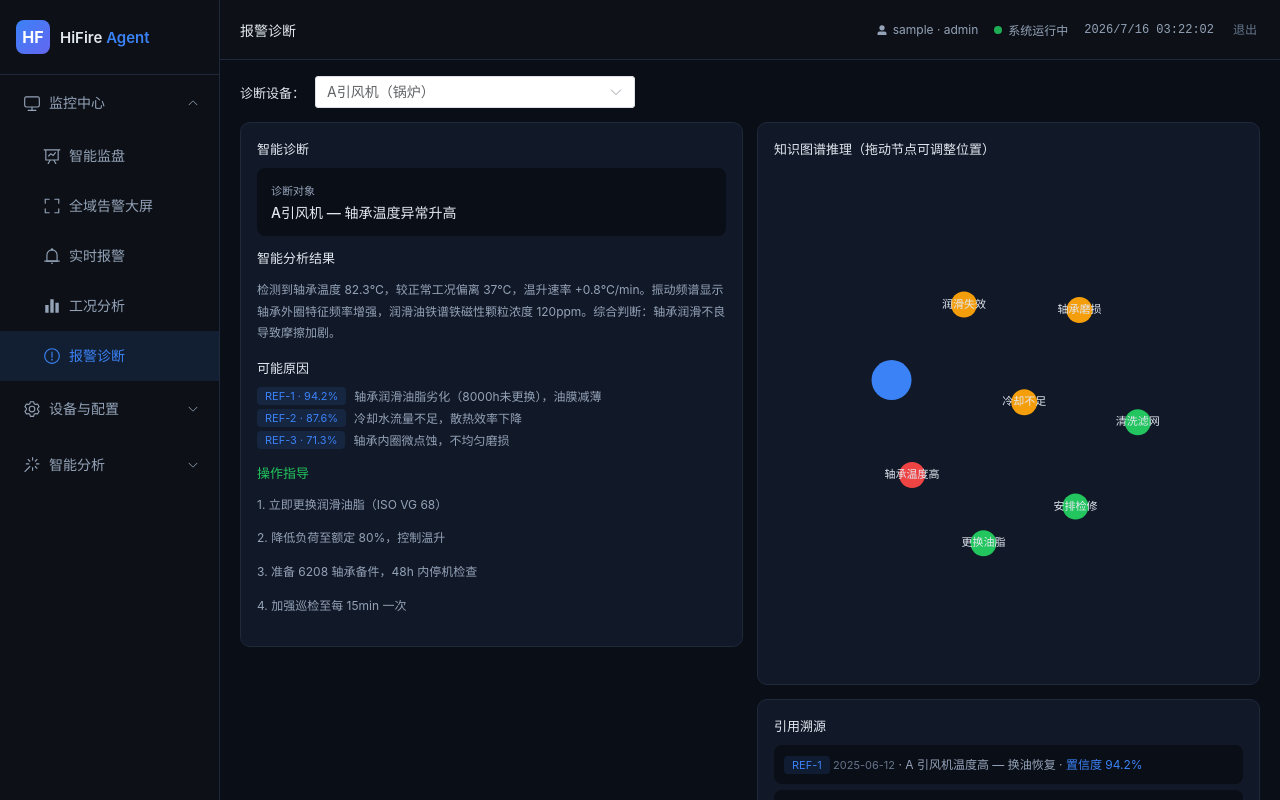
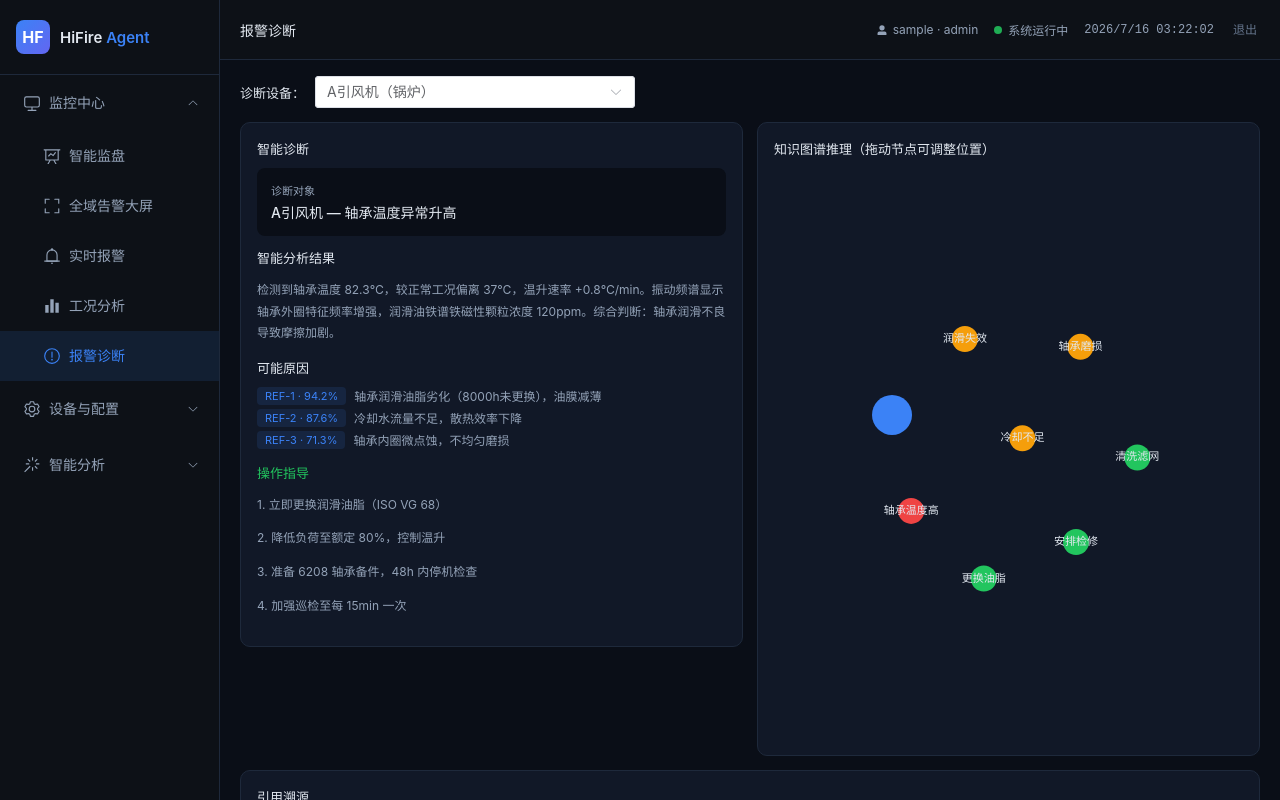
Before and after one commit to lanfan318/1.00, a Vue app: page /diagnosis in a window 1280 px wide. Built offline with nearby package versions, Linux system fonts and the light colour scheme; sample sign-in values are in the browser's storage.

Commit message:
诊断页改版：知识图谱占右栏+引用溯源全宽放底部

```diff
--- a/src/views/DiagnosisView.vue
+++ b/src/views/DiagnosisView.vue
@@ -20,13 +20,23 @@
         <p v-for="(g,i) in cur.guide" :key="i">{{ i+1 }}. {{ g }}</p>
       </div>
     </div></el-col>
-    <el-col :span="12" class="diag-right">
+    <el-col :span="12">
       <div class="cd kg-card"><div class="cd-t">知识图谱推理（拖动节点可调整位置）</div><div ref="kg" class="kg-chart"></div></div>
-      <div class="cd ref-card"><div class="cd-t">引用溯源</div>
-        <div v-for="(r,i) in cur.refs" :key="i" class="ref"><span class="tg" :class="r.conf>90?'tg-w':'tg-i'">{{ r.id }}</span> <span style="color:#64748b;font-size:11px">{{ r.date }}</span> · {{ r.desc }} · <span style="color:#3b82f6">置信度 {{ r.conf }}</span></div>
-      </div>
     </el-col>
   </el-row>
+
+  <!-- 引用溯源：全宽放底部 -->
+  <div class="cd ref-card">
+    <div class="cd-t">引用溯源</div>
+    <div class="ref-grid">
+      <div v-for="(r,i) in cur.refs" :key="i" class="ref">
+        <span class="tg" :class="r.conf>90?'tg-w':'tg-i'">{{ r.id }}</span>
+        <span style="color:#64748b;font-size:11px;margin-left:6px">{{ r.date }}</span>
+        <div class="ref-desc">{{ r.desc }}</div>
+        <div class="ref-conf">置信度 <strong style="color:#3b82f6">{{ r.conf }}</strong></div>
+      </div>
+    </div>
+  </div>
 </div>
 </template>
 
@@ -105,12 +115,16 @@ onUnmounted(() => kc?.dispose())
 .tg { display: inline-block; padding: 2px 8px; border-radius: 4px; font-size: 11px; }
 .tg-w { background: rgba(245,158,11,0.12); color: #f59e0b; }
 .tg-i { background: rgba(59,130,246,0.12); color: #3b82f6; }
-.ref { background: #0a0e17; padding: 10px; border-radius: 8px; margin-bottom: 6px; font-size: 12px; color: #94a3b8; }
 
-/* 右侧：知识图谱占主区域，引用溯源放底部 */
-.diag-right { display: flex; flex-direction: column; min-height: calc(100vh - 130px); }
-.diag-right .kg-card { flex: 1; min-height: 0; display: flex; flex-direction: column; margin-bottom: 14px; }
-.diag-right .kg-card .cd-t { flex-shrink: 0; }
-.kg-chart { flex: 1; min-height: 500px; }
-.diag-right .ref-card { flex-shrink: 0; max-height: 240px; overflow-y: auto; }
+/* 知识图谱：右侧占满主区域 */
+.kg-card { height: calc(100vh - 200px); min-height: 500px; display: flex; flex-direction: column; }
+.kg-card .cd-t { flex-shrink: 0; }
+.kg-chart { flex: 1; min-height: 0; }
+
+/* 引用溯源：全宽放在底部 */
+.ref-card { margin-top: 14px; }
+.ref-grid { display: grid; grid-template-columns: repeat(auto-fit, minmax(300px, 1fr)); gap: 10px; }
+.ref { background: #0a0e17; padding: 12px; border-radius: 8px; font-size: 12px; color: #94a3b8; border: 0.5px solid #1e293b; }
+.ref-desc { color: #cbd5e1; margin: 6px 0; line-height: 1.5; }
+.ref-conf { font-size: 11px; color: #94a3b8; }
 </style>
```
